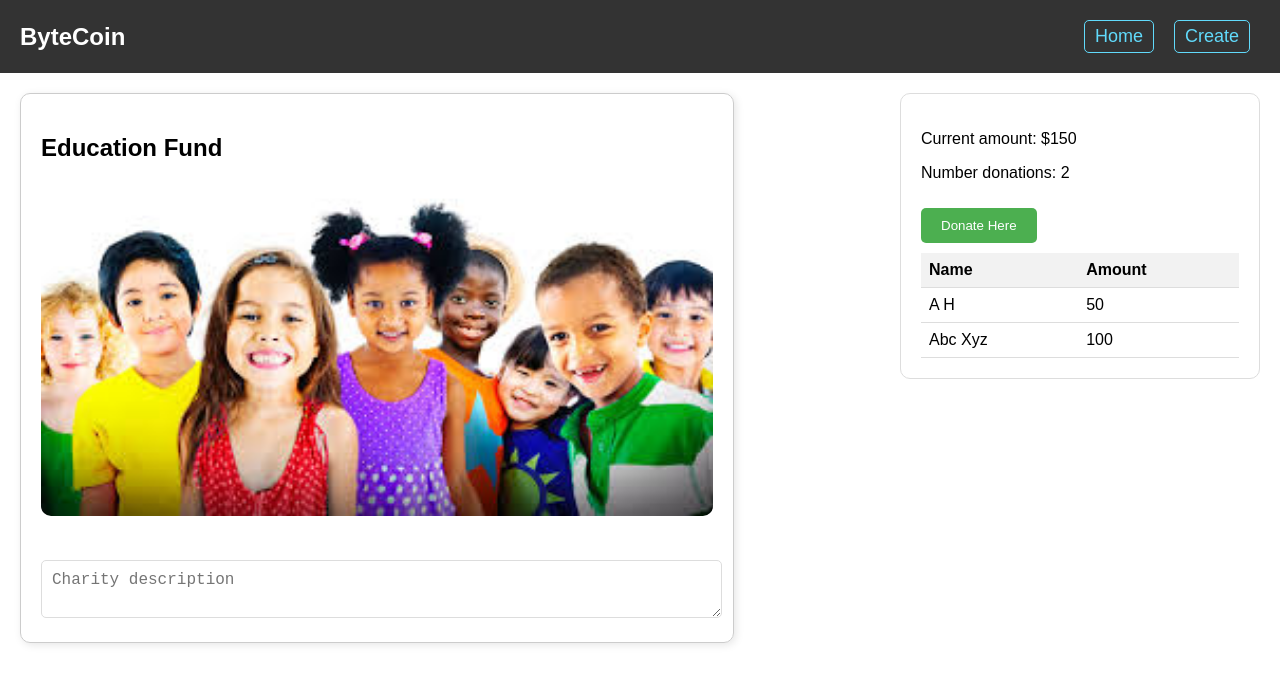
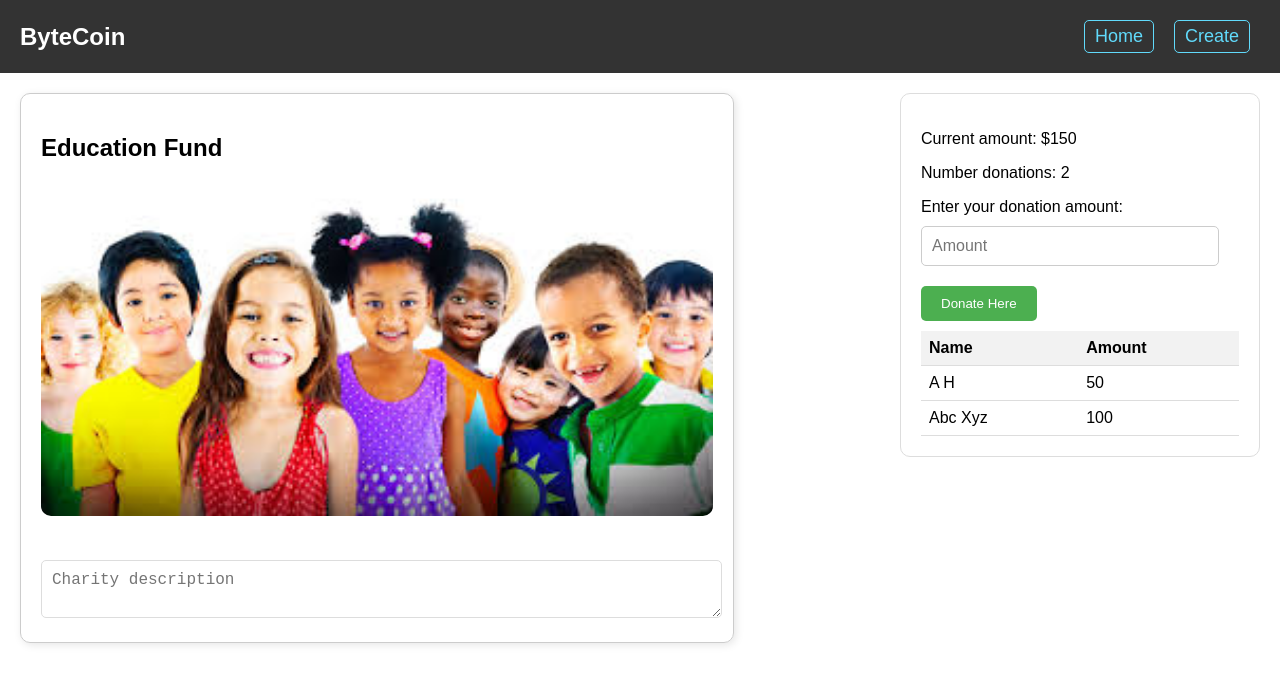
Before and after one commit to annieh195/Charity-Blockchain-System, a React (Create React App) app: page / in a window 1280 px wide. Shown: the top 684 px of the page. Built offline with nearby package versions, Linux system fonts and the light colour scheme.

Commit message:
add Hompage

```diff
--- a/package.json
+++ b/package.json
@@ -10,7 +10,8 @@
     "react-dom": "^18.2.0",
     "react-router-dom": "^6.18.0",
     "react-scripts": "5.0.1",
-    "web-vitals": "^2.1.4"
+    "web-vitals": "^2.1.4",
+    "web3": "^4.2.2"
   },
   "scripts": {
     "start": "react-scripts start",
--- a/src/pages/css/DonationPage.css
+++ b/src/pages/css/DonationPage.css
@@ -48,6 +48,25 @@ border-radius: 10px;
   margin-top: 20px;
 }
 
+.donation-amount-input {
+  width: calc(100% - 20px);
+  padding: 10px;
+  margin: 10px 0;
+  border: 1px solid #ccc;
+  border-radius: 5px;
+  font-size: 16px;
+  box-sizing: border-box;
+}
+
+.donation-amount-input:focus {
+  border-color: #007bff;
+  outline: none;
+  box-shadow: 0 0 5px rgba(0, 123, 255, 0.5);
+}
+
+.donation-amount-input:hover {
+  border-color: #007bff;
+}
 
 .donation-info button {
   background-color: #4CAF50;
--- a/src/pages/js/CreatePage.js
+++ b/src/pages/js/CreatePage.js
@@ -1,17 +1,48 @@
-import React from 'react';
+import React, { useState } from 'react';
 import '../css/CreatePage.css';
 
 function CreatePage() {
+  const [charityName, setCharityName] = useState('');
+  const [fundsRequired, setFundsRequired] = useState('');
+  const [description, setDescription] = useState('');
+
+  const createFund = async () => {
+    if (!charityName || !fundsRequired || !description) {
+      alert("Please fill all the fields");
+      return;
+    }
+
+    console.log('Creating fund:', { charityName, fundsRequired, description });
+    setCharityName('');
+    setFundsRequired('');
+    setDescription('');
+  };
+
   return (
     <div className="charity-container">
       <header>Create a Charity Fund</header>
       <section className="charity-section">
         <div className="charity-info">
-          <input type="text" placeholder="Charity Name" />
-          <input type="number" placeholder="Funds to be raised" min="1" step="1" />
-          <textarea placeholder="Description"></textarea>
-          <div className="image-placeholder">Drop Image here</div>
-          <button>Create</button>
+          <input
+            type="text"
+            placeholder="Charity Name"
+            value={charityName}
+            onChange={(e) => setCharityName(e.target.value)}
+          />
+          <input
+            type="number"
+            placeholder="Funds to be raised"
+            min="1"
+            step="1"
+            value={fundsRequired}
+            onChange={(e) => setFundsRequired(e.target.value)}
+          />
+          <textarea
+            placeholder="Description"
+            value={description}
+            onChange={(e) => setDescription(e.target.value)}
+          ></textarea>
+          <button onClick={createFund}>Create</button>
         </div>
       </section>
     </div>
--- a/src/pages/js/DonationPage.js
+++ b/src/pages/js/DonationPage.js
@@ -8,7 +8,13 @@ function DonationPage() {
     { name: "Abc Xyz", amount: 100 },
   ]);
 
+  const [donationAmount, setDonationAmount] = useState('');
+
   const totalAmount = donations.reduce((sum, donation) => sum + donation.amount, 0);
+
+  const handleAmountChange = (e) => {
+    setDonationAmount(e.target.value);
+  };
 
   return (
     <div className="donation-page">
@@ -26,6 +32,15 @@ function DonationPage() {
         <section className="donation-info">
           <p>Current amount: ${totalAmount}</p>
           <p>Number donations: {donations.length}</p>
+          <label htmlFor="donationAmount">Enter your donation amount:</label>
+          <input
+            type="number"
+            id="donationAmount"
+            value={donationAmount}
+            onChange={handleAmountChange}
+            placeholder="Amount"
+            className="donation-amount-input"
+          />
           <button>Donate Here</button>
           <table className="donation-table">
             <thead>
```
Also changed, not shown: src/pages/js/Home.js (added), 1 other file (tests, documents, lock files or other folders).
